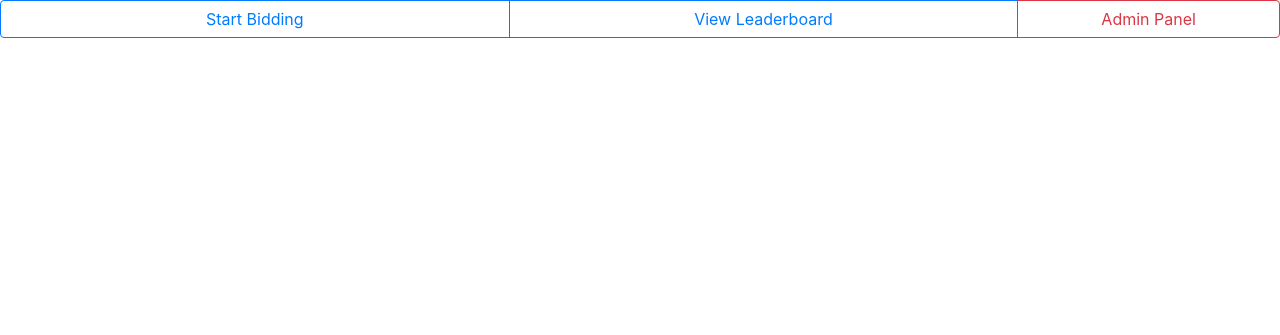
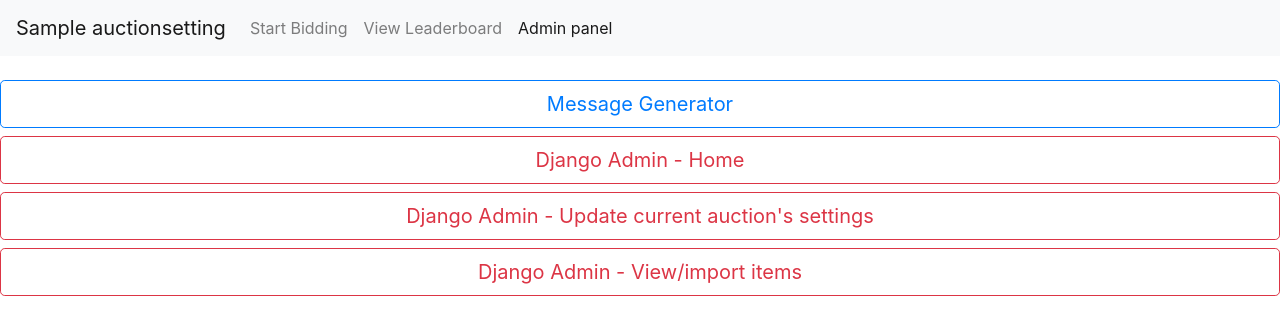
Before and after one commit to turnip99/bidding-software, a Django app: page /admin_panel/ in a window 1280 px wide. Shown: the top 335 px of the page. Run offline with Django 3.2, Linux system fonts and the light colour scheme; a user stored in the database is signed in; tables that the repository leaves empty hold one stand-in row (values such as "Sample post"); parts of the project's set-up code (start-up, migrations or seed data) failed here and were passed over; some libraries are stand-ins or nearby versions.

Commit message:
Admin panel

```diff
--- a/bidding/templates/admin_panel.html
+++ b/bidding/templates/admin_panel.html
@@ -1,5 +1,20 @@
 {% extends "nav_buttons_base.html" %}
 
 {% block below_nav_buttons %}
-
+    <br/>
+    <a class="btn btn-outline-primary btn-lg btn-block" href="{% url 'message_generator' %}">
+        Message Generator
+    </a>
+    <a class="btn btn-outline-danger btn-lg btn-block" href="{% url 'admin:index' %}">
+        Django Admin - Home
+    </a>
+    <a class="btn btn-outline-danger btn-lg btn-block" href="{% url 'admin:bidding_auctionsetting_change' auction_setting.id %}">
+        Django Admin - Update current auction's settings
+    </a>
+    <a class="btn btn-outline-danger btn-lg btn-block" href="{% url 'admin:bidding_item_changelist' %}">
+        Django Admin - View/import items
+    </a>
+    <script>
+      $("#nav_admin_panel").addClass("active")
+  </script>
 {% endblock %}
--- a/bidding/templates/bidding.html
+++ b/bidding/templates/bidding.html
@@ -237,6 +237,7 @@
   </div>
 
   <script>
+    $("#nav_bidding").addClass("active")
     updateBids();
 
     function updateBids(){
--- a/bidding/templates/leaderboard.html
+++ b/bidding/templates/leaderboard.html
@@ -1,5 +1,7 @@
 {% extends "nav_buttons_base.html" %}
 
 {% block below_nav_buttons %}
-
+  <script>
+      $("#nav_leaderboard").addClass("active")
+  </script>
 {% endblock %}
--- a/bidding/templates/nav_buttons_base.html
+++ b/bidding/templates/nav_buttons_base.html
@@ -1,11 +1,24 @@
 {% extends "base.html" %}
 
 {% block main %}
-    <div class="btn-group d-flex" role="group">
-        <button onclick="navigateToURL(`{% url 'bidding' %}`)" class="btn btn-outline-primary w-100">Start Bidding</button>
-        <button onclick="navigateToURL(`{% url 'leaderboard' %}`)" class="btn btn-outline-primary w-100">View Leaderboard</button>
-        <button onclick="navigateToURL(`{% url 'admin_panel' %}`)" class="btn btn-outline-danger w-50">Admin Panel</button>
-    </div>
+    <nav class="navbar navbar-expand-lg navbar-light bg-light">
+        <a class="navbar-brand" href="#">{{ auction_setting.auction_name }}</a>
+        <div class="collapse navbar-collapse" id="navbarSupportedContent">
+            <ul class="navbar-nav mr-auto">
+                <li class="nav-item" id="nav_bidding">
+                    <a onclick="navigateToURL(`{% url 'bidding' %}`)" href="#" role="button" class="nav-link">Start Bidding</a>
+                </li>
+                <li class="nav-item" id="nav_leaderboard">
+                    <a onclick="navigateToURL(`{% url 'leaderboard' %}`)" href="#" role="button" class="nav-link">View Leaderboard</a>
+                </li>
+                {% if request.user.is_superuser %}
+                    <li class="nav-item" id="nav_admin_panel">
+                        <a onclick="navigateToURL(`{% url 'admin_panel' %}`)" href="#" role="button" class="nav-link">Admin panel</a>
+                    </li>
+                {% endif %}
+            </ul>
+        </div>
+    </nav>
     {% block below_nav_buttons %}{% endblock %}
     <script>
         function navigateToURL(url) {
```
